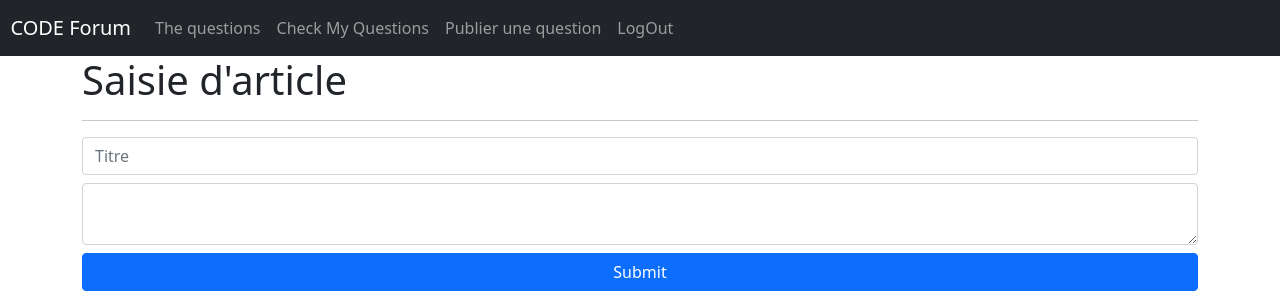
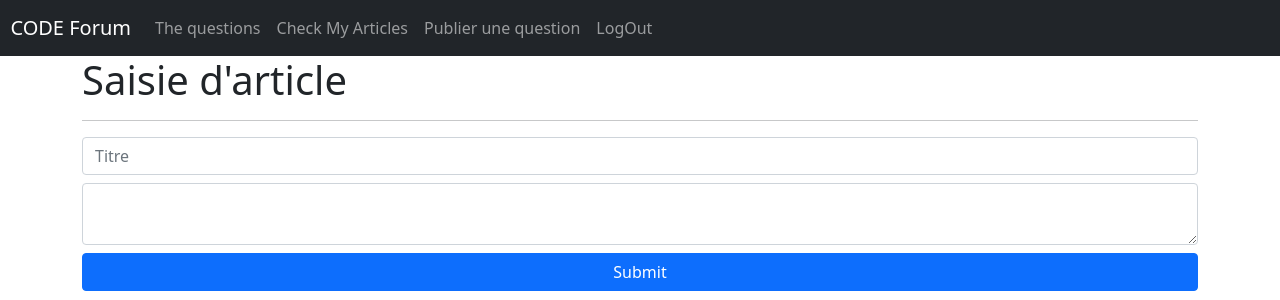
Before and after one commit to MouadAgn/BLOG-IPSSI, a PHP site: page /blog.php in a window 1280 px wide. Shown: the top 300 px of the page. Run offline with PHP 8.4, Linux system fonts and the light colour scheme; some libraries are stand-ins or nearby versions.

Commit message:
My articles relier à la navbar

```diff
--- a/includes/navbar.php
+++ b/includes/navbar.php
@@ -10,7 +10,7 @@
         <a class="nav-link" href="index.php">The questions</a>
       </li>
       <li class="nav-item active">
-        <a class="nav-link" href="./myquestion.php">Check My Questions</a>
+        <a class="nav-link" href="./myArticles.php">Check My Articles</a>
       </li>
       <li class="nav-item">
         <a class="nav-link" href="publish-question.php">Publier une question</a>
```
